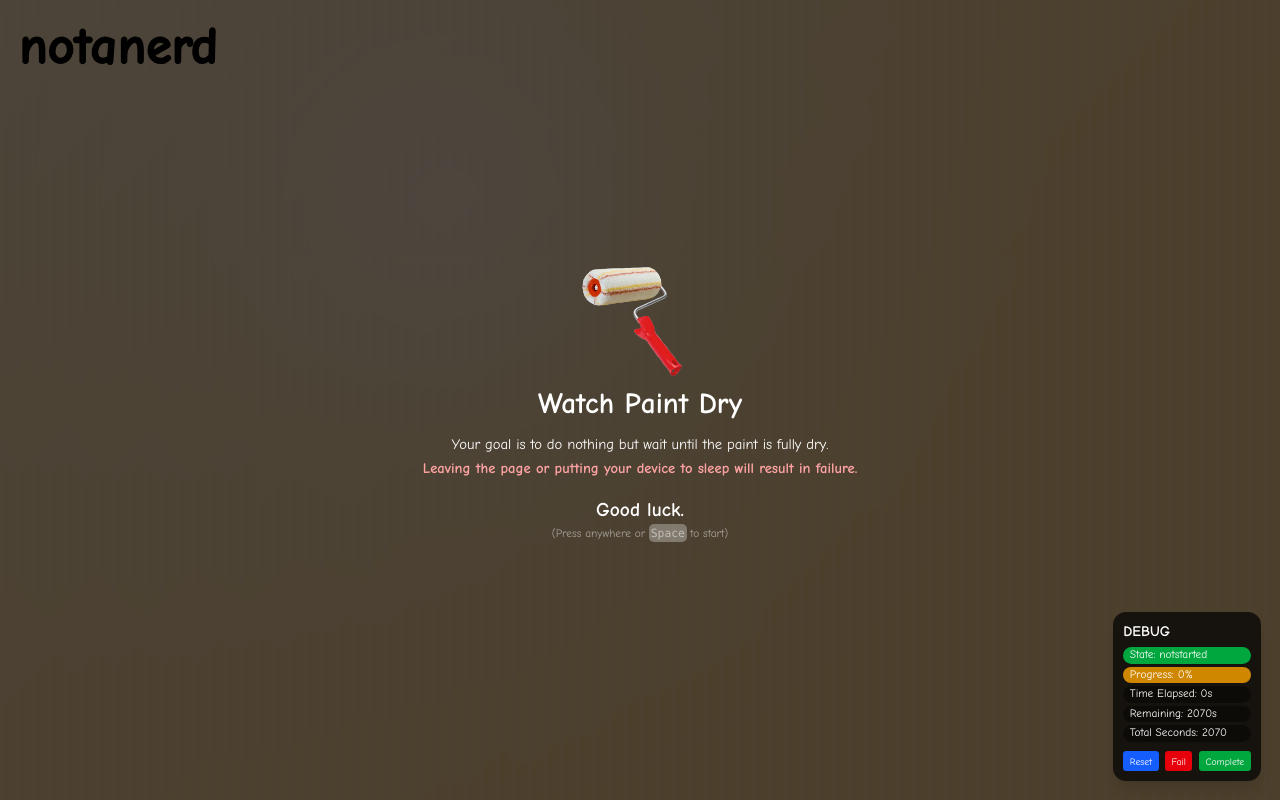
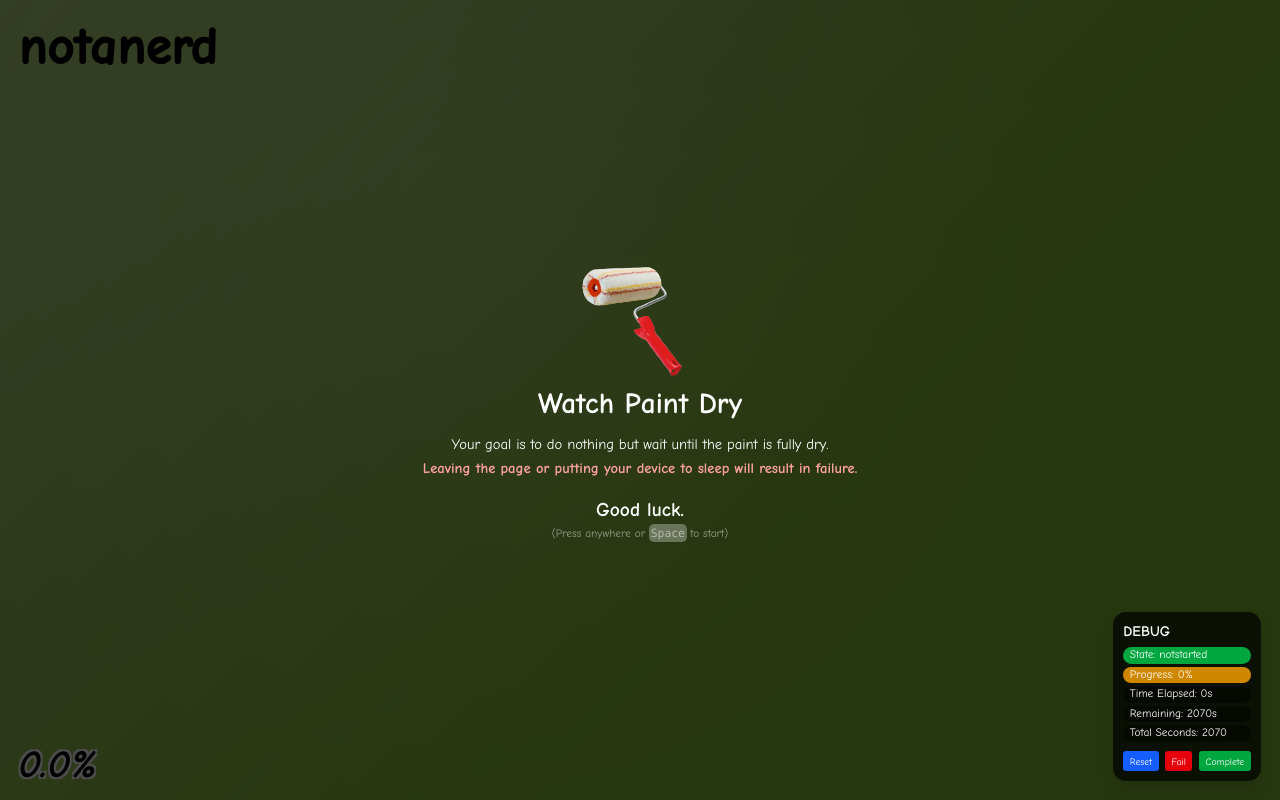
Before and after one commit to notanerd314/ask8ball, a Next.js app: page /watch-paint-dry in a window 1280 px wide. Built offline with nearby package versions, Linux system fonts and the light colour scheme; no server answers.

Commit message:
Add progress indicator

```diff
--- a/src/components/watch-paint-dry/FailOverlay.client.tsx
+++ b/src/components/watch-paint-dry/FailOverlay.client.tsx
@@ -39,7 +39,7 @@ export default function FailOverlay() {
       backdropClassName="bg-black/60 cursor-pointer"
       onClick={() => restartGame()}
     >
-      <h1 className={"text-[4.5rem] text-red-500/60 leading-none " + font.className}>YOU FAILED</h1>
+      <h1 className={"text-[4rem] text-red-500/60 leading-none " + font.className}>YOU FAILED</h1>
 
       <p className="text-md leading-relaxed font-bold text-white/70">
         Failed when paint is {dryProgress.toFixed(1)}% dry, wasted {timeElapsed} seconds.
--- a/src/components/watch-paint-dry/PaintDry.tsx
+++ b/src/components/watch-paint-dry/PaintDry.tsx
@@ -11,7 +11,7 @@ function easeOutQuad(t: number) {
 // Gloss opacity: stays full till 80%, then fades out by 100%
 function glossOpacity(progress: number) {
   if (progress < 80) return 1;
-  if (progress < 100) return 1 - (progress - 80) / 20;
+  if (progress < 100) return 1 - (progress - 80) / 20 * 0.9;
   return 0;
 }
 
@@ -52,8 +52,8 @@ export default function PaintDry({ color, noiseSize, progress }: { color: string
       <div
         className="absolute inset-0 pointer-events-none"
         style={{
-          background: `radial-gradient(circle at 35% 25%, rgba(255,255,255,0.45) 0%, rgba(255,255,255,0.15) 25%, rgba(255,255,255,0) 60%)`,
-          mixBlendMode: "screen",
+          background: `radial-gradient(circle at 35% 25%, rgba(255,255,255,0.3) 0%, rgba(255,255,255,0.15) 25%, rgba(255,255,255,0) 60%)`,
+          mixBlendMode: "soft-light",
           opacity: glossOpacity(easedProgress),
         }}
       />
@@ -64,13 +64,13 @@ export default function PaintDry({ color, noiseSize, progress }: { color: string
         style={{
           backgroundImage: `repeating-linear-gradient(
             90deg,
-            rgba(255,255,255,0.08) 0px,
-            rgba(255,255,255,0.08) 3px,
+            rgba(255,255,255,0) 0px,
+            rgba(255,255,255,0) 3px,
             transparent 2px,
             transparent 16px
           )`,
           mixBlendMode: "overlay",
-          opacity: 1 - percentToValue(easedProgress, 0, 1),
+          opacity: 0.7 - percentToValue(easedProgress, 0.3, 1),
         }}
       />
 
@@ -80,7 +80,7 @@ export default function PaintDry({ color, noiseSize, progress }: { color: string
         style={{
           backgroundImage: "url('/watch-paint-dry/texture.png')",
           backgroundSize: `${noiseSize}px`,
-          opacity: percentToValue(easedProgress, 0, 0.45),
+          opacity: percentToValue(easedProgress, 0, 0.5),
         }}
       />
     </div>
--- a/src/components/watch-paint-dry/PaintDryMain.client.tsx
+++ b/src/components/watch-paint-dry/PaintDryMain.client.tsx
@@ -10,30 +10,69 @@ import WinOverlay from "./WinOverlay.client";
 import PaintDry from "./PaintDry";
 import PageTitle from "./PageTitle.client";
 import StateDebug from "./StateDebug.client";
+import ProgressIndicator from "./ProgressIndicator.client";
 
 const bgColors = [
-  "#FFADAD", "#FFD6A5", "#CAFFBF", "#9BF6FF", "#A0C4FF",
-  "#BDB2FF", "#FFC6FF", "#FFB5A7", "#FCD5CE", "#C1FFD7", "#D0F4DE"
+  // Bold & Vibrant
+  "#FF6F61", // Coral Red
+  "#6B5B95", // Deep Purple
+  "#88B04B", // Olive Green
+  "#FFA500", // Vivid Orange
+  "#008080", // Teal
+  "#E63946", // Bold Watermelon Red
+  "#F4A261", // Desert Orange
+
+  // Earthy & Muted
+  "#8D8741", // Olive Brown
+  "#659DBD", // Dusty Blue
+  "#DAA520", // Goldenrod
+  "#BC986A", // Khaki Brown
+  "#A2A392", // Sage Gray-Green
+
+  // Dark & Rich
+  "#2F4858", // Dark Slate Blue
+  "#1B1B1E", // Charcoal Black
+  "#3E2723", // Espresso Brown
+  "#4A4E69", // Twilight Purple
+  "#003366", // Navy Blue
+
+  // Cool & Neutral
+  "#B0BEC5", // Cool Gray
+  "#D3D3D3", // Light Gray
+  "#ECECEC", // Off White
+  "#5D737E", // Steel Blue-Gray
+
+  // Pastel & Soft (to complement your existing ones)
+  "#F8C8DC", // Baby Pink
+  "#D0E8F2", // Powder Blue
+  "#D9EAD3", // Pale Mint
+  "#FFFACD", // Lemon Chiffon
 ];
+
 
 function PaintDryView() {
   const [bgColor, setBgColor] = useState("");
   const [noiseSize, setNoiseSize] = useState(0);
 
-  const { dryProgress } = usePaintDry();
+  const { dryProgress, totalSeconds } = usePaintDry();
 
   useEffect(() => {
+    if (totalSeconds === 0) return;
     setBgColor(getRandomItem(bgColors));
     setNoiseSize(getRandomInt(500, 650));
-  }, []);
+  }, [totalSeconds]);
 
   return (
     <>
       <StateDebug />
       <PageTitle />
+
+      <ProgressIndicator />
+
       <IntroductionOverlay />
       <FailOverlay />
       <WinOverlay />
+
       <PaintDry color={bgColor} noiseSize={noiseSize} progress={dryProgress} />
     </>
   );
@@ -46,6 +85,5 @@ export default function PaintDryMain() {
         <PaintDryView />
       </PaintDryProvider>
     </main>
-
   );
 }
--- /dev/null
+++ b/src/components/watch-paint-dry/ProgressIndicator.client.tsx
@@ -0,0 +1,23 @@
+'use client';
+
+import { usePaintDry } from "./PaintDryContext.client";
+
+export default function ProgressIndicator() {
+  const { dryProgress } = usePaintDry();
+
+  return (
+    <p
+      className="text-5xl z-50 italic rounded-2xl font-bold p-3 absolute bottom-2 left-2 text-black"
+      style={{
+        textShadow: `
+          -2px -2px 0 white,
+           2px -2px 0 white,
+          -2px  2px 0 white,
+           2px  2px 0 white
+        `,
+      }}
+    >
+      {dryProgress.toFixed(1)}%
+    </p>
+  );
+}
--- a/src/components/watch-paint-dry/StateDebug.client.tsx
+++ b/src/components/watch-paint-dry/StateDebug.client.tsx
@@ -14,7 +14,7 @@ export default function StateDebug() {
   const remaining = Math.max(0, totalSeconds - timeElapsed);
 
   return (
-    <div className="fixed bottom-6 right-6 z-100 bg-black/70 p-3 rounded-2xl text-sm space-y-1 text-white shadow-lg">
+    <div className="fixed bottom-6 right-6 z-100 bg-black/70 p-3 rounded-2xl text-sm space-y-1 text-white shadow-lg" draggable={true}>
       <p className="text-lg font-bold">DEBUG</p>
 
       <p className="px-2 rounded-full bg-green-600">
--- a/src/components/watch-paint-dry/TTS.client.tsx
+++ /dev/null
@@ -1,31 +0,0 @@
-'use client';
-import { useEffect, useState } from "react";
-import { usePaintDry } from "./PaintDryContext.client";
-
-export default function TTS() {
-  const { gameState } = usePaintDry();
-  const [ttsSpeech, setTtsSpeech] = useState("");
-
-  useEffect(() => {
-    window.speechSynthesis.cancel();
-
-    const utterance = new SpeechSynthesisUtterance(ttsSpeech);
-    utterance.onend = () => {
-      window.speechSynthesis.cancel();
-      setTtsSpeech("");
-    };
-    window.speechSynthesis.speak(utterance);
-  }, [ttsSpeech]);
-
-  useEffect(() => {
-    if (gameState !== "inprogress") return;
-
-    setTtsSpeech(`are you actually serious man, you literally sat there for 30 minutes`);
-  }, [gameState]);
-
-  return (
-    <p className="text-3xl text-white z-50 bg-black/50 text-center rounded-2xl p-3 font-bold absolute bottom-6 left-1/2 -translate-x-1/2" hidden={gameState === "notstarted" || ttsSpeech === ""}>
-      {ttsSpeech}
-    </p>
-  );
-}
```
